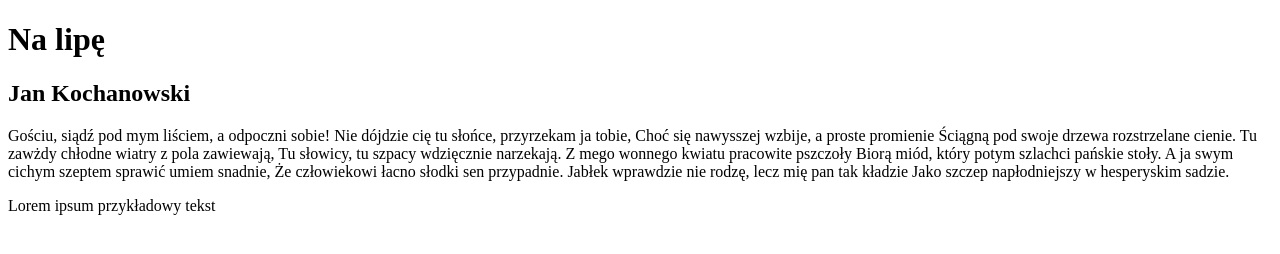
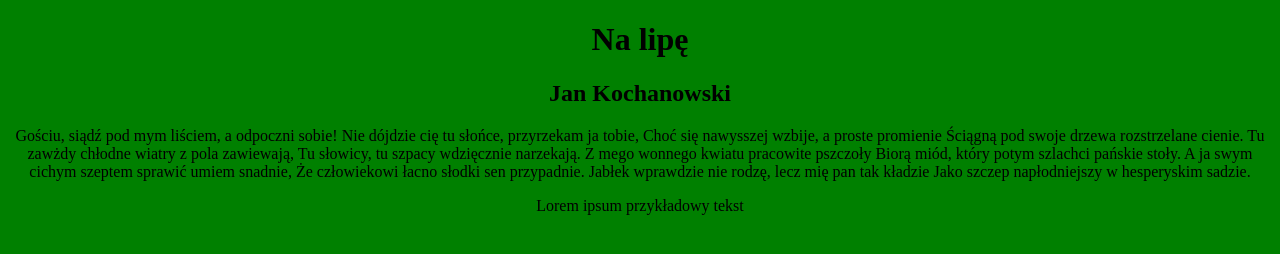
Before and after one commit to wilgakuba/nauka-gita, a plain HTML site: page index.html in a window 1280 px wide. Drawn offline with Linux system fonts and the light colour scheme.

Commit message:
Add styles for global

```diff
--- a/index.html
+++ b/index.html
@@ -4,11 +4,12 @@
         <meta charset="UTF-8">
         <meta name="viewport" content="width=device-width, initial-scale=1.0">
         <title>GIT Tutorial</title>
+        <link rel="stylesheet" href="style/style.css">
     </head>
     <body>
         <header>
             <h1>Na lipę</h1>
-            <h2>Jan Kochanowski</h2>
+            <h2 class="author-name">Jan Kochanowski</h2>
         </header>
         <article>
             <p>Gościu, siądź pod mym liściem, a odpoczni sobie!
--- a/style/style.css
+++ b/style/style.css
@@ -0,0 +1,8 @@
+/* Global */
+
+body {
+    background: green;
+}
+header, article, footer {
+    text-align: center;
+}
```
